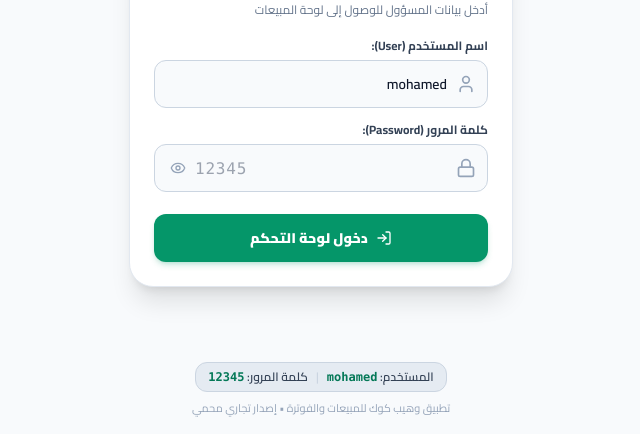
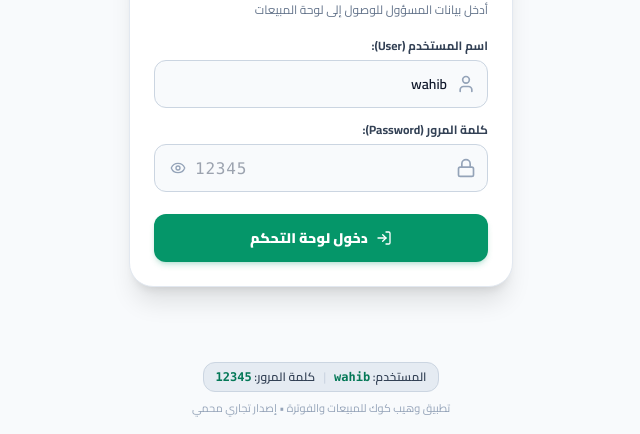
Before and after one commit to 9April/whibcoq, a React (Vite) app: page / in a window 1280 px wide. Shown: the part 352-786 px from the top of the page, without its empty margins (416-1056 px from the left). Built offline with nearby package versions, Linux system fonts and the light colour scheme; no server answers.

Commit message:
update admin username to wahib and remove username badge from top header

```diff
--- a/server.js
+++ b/server.js
@@ -333,7 +333,7 @@ app.post(['/api/sync', '/api/sync.php'], async (req, res) => {
     const pricesMap = {};
     pRows.forEach((r) => (pricesMap[`${r.client_id}_${r.product_id}`] = Number(r.price)));
 
-    const currentAdminUser = uRows[0]?.setting_value || 'mohamed';
+    const currentAdminUser = uRows[0]?.setting_value || 'wahib';
     const currentAdminPass = sRows[0]?.setting_value || '12345';
 
     res.json({
--- a/src/App.jsx
+++ b/src/App.jsx
@@ -203,12 +203,9 @@ export function App() {
               alt="WAHIB COQ"
               className="w-8 h-8 rounded-lg object-cover border border-slate-200 shadow-xs"
             />
-            <div className="flex items-baseline gap-1.5">
+            <div className="flex items-center gap-1.5">
               <span className="text-sm font-black text-slate-900 tracking-tight">
                 {BUSINESS_INFO.name}
-              </span>
-              <span className="text-[10px] font-bold px-1.5 py-0.2 rounded bg-emerald-50 text-emerald-700 border border-emerald-200">
-                mohamed
               </span>
             </div>
           </div>
--- a/src/components/AdminLogin.jsx
+++ b/src/components/AdminLogin.jsx
@@ -12,7 +12,7 @@ import {
 import { apiFetchSetting } from '../utils/api';
 
 export function AdminLogin({ onLoginSuccess }) {
-  const [username, setUsername] = useState('mohamed');
+  const [username, setUsername] = useState('wahib');
   const [password, setPassword] = useState('');
   const [showPassword, setShowPassword] = useState(false);
   const [error, setError] = useState('');
@@ -27,7 +27,10 @@ export function AdminLogin({ onLoginSuccess }) {
         const serverUser = await apiFetchSetting('admin_user');
         const serverPass = await apiFetchSetting('admin_password');
         if (!isMounted) return;
-        if (serverUser) setAdminUser(serverUser);
+        if (serverUser) {
+          setAdminUser(serverUser);
+          setUsername(serverUser);
+        }
         if (serverPass) setAdminPassword(serverPass);
       } catch (err) {
         // Fallback to local
@@ -73,10 +76,10 @@ export function AdminLogin({ onLoginSuccess }) {
     try {
       const serverUser = await apiFetchSetting('admin_user');
       const serverPass = await apiFetchSetting('admin_password');
-      const expectedU = (serverUser || 'mohamed').trim().toLowerCase();
+      const expectedU = (serverUser || 'wahib').trim().toLowerCase();
       const expectedP = String(serverPass || '12345').trim();
 
-      if (cleanUser.toLowerCase() === expectedU && (cleanPass === expectedP || cleanPass === '12345')) {
+      if ((cleanUser.toLowerCase() === expectedU || cleanUser.toLowerCase() === 'wahib') && (cleanPass === expectedP || cleanPass === '12345')) {
         setAdminUser(expectedU);
         setAdminPassword(expectedP);
         playHapticSound('success');
@@ -103,7 +106,7 @@ export function AdminLogin({ onLoginSuccess }) {
   // Quick autofill for convenience on mobile
   const handleQuickFill = () => {
     playHapticSound('tap');
-    setUsername('mohamed');
+    setUsername('wahib');
     setPassword('12345');
     setError('');
   };
@@ -164,7 +167,7 @@ export function AdminLogin({ onLoginSuccess }) {
                 required
                 value={username}
                 onChange={(e) => setUsername(e.target.value)}
-                placeholder="mohamed"
+                placeholder="wahib"
                 className="w-full h-12 pr-10 pl-3 bg-slate-50 border border-slate-300 focus:border-emerald-600 focus:bg-white rounded-xl text-slate-900 text-sm font-semibold outline-none transition-all"
               />
               <div className="absolute right-3 top-1/2 -translate-y-1/2 text-slate-400">
@@ -223,7 +226,7 @@ export function AdminLogin({ onLoginSuccess }) {
           className="inline-flex items-center gap-2 px-3 py-1.5 rounded-xl bg-slate-200/80 hover:bg-slate-300 text-slate-700 font-semibold transition-all active:scale-95 border border-slate-300"
           title="ملء تلقائي لبيانات الدخول"
         >
-          <span>المستخدم: <strong className="text-emerald-700 font-bold font-mono">mohamed</strong></span>
+          <span>المستخدم: <strong className="text-emerald-700 font-bold font-mono">wahib</strong></span>
           <span className="text-slate-300">|</span>
           <span>كلمة المرور: <strong className="text-emerald-700 font-bold font-mono">12345</strong></span>
         </button>
--- a/src/components/ChangePinModal.jsx
+++ b/src/components/ChangePinModal.jsx
@@ -9,7 +9,7 @@ export function ChangePinModal({ isOpen, onClose }) {
   const [error, setError] = useState('');
   const [success, setSuccess] = useState(false);
 
-  const adminUser = getAdminUser() || 'mohamed';
+  const adminUser = getAdminUser() || 'wahib';
 
   if (!isOpen) return null;
 
--- a/src/utils/storage.js
+++ b/src/utils/storage.js
@@ -265,9 +265,11 @@ export const saveClientProductPrice = (clientId, productId, price) => {
   } catch (e) {}
 };
 
-// Admin Authentication & Credentials (User: mohamed | Password: 12345)
+// Admin Authentication & Credentials (User: wahib | Password: 12345)
 export const getAdminUser = () => {
-  return localStorage.getItem(ADMIN_USER_KEY) || 'mohamed';
+  const saved = localStorage.getItem(ADMIN_USER_KEY);
+  if (saved && saved !== 'mohamed') return saved;
+  return 'wahib';
 };
 
 export const setAdminUser = (username) => {
@@ -305,14 +307,14 @@ export const getAdminPin = getAdminPassword;
 export const setAdminPin = setAdminPassword;
 
 export const verifyAdminCredentials = (user, pass) => {
-  const currentU = (getAdminUser() || 'mohamed').trim().toLowerCase();
+  const currentU = (getAdminUser() || 'wahib').trim().toLowerCase();
   const currentP = String(getAdminPassword() || '12345').trim();
 
   const inputU = String(user || '').trim().toLowerCase();
   const inputP = String(pass || '').trim();
 
-  // Allow login if user matches (case-insensitive) and password matches current OR 12345
-  const userOk = inputU === currentU || inputU === 'mohamed';
+  // Allow login if user matches wahib or current, and password matches current OR 12345
+  const userOk = inputU === currentU || inputU === 'wahib' || inputU === 'mohamed';
   const passOk = inputP === currentP || inputP === '12345';
 
   return userOk && passOk;
--- a/vite-plugin-mysql-api.js
+++ b/vite-plugin-mysql-api.js
@@ -316,7 +316,7 @@ export function mysqlApiPlugin() {
             const pricesMap = {};
             pRows.forEach((r) => (pricesMap[`${r.client_id}_${r.product_id}`] = Number(r.price)));
 
-            const currentAdminUser = uRows[0]?.setting_value || 'mohamed';
+            const currentAdminUser = uRows[0]?.setting_value || 'wahib';
             const currentAdminPass = sRows[0]?.setting_value || '12345';
 
             return sendJson(res, 200, {
```
Also changed, not shown: 1 other file (tests, documents, lock files or other folders).
